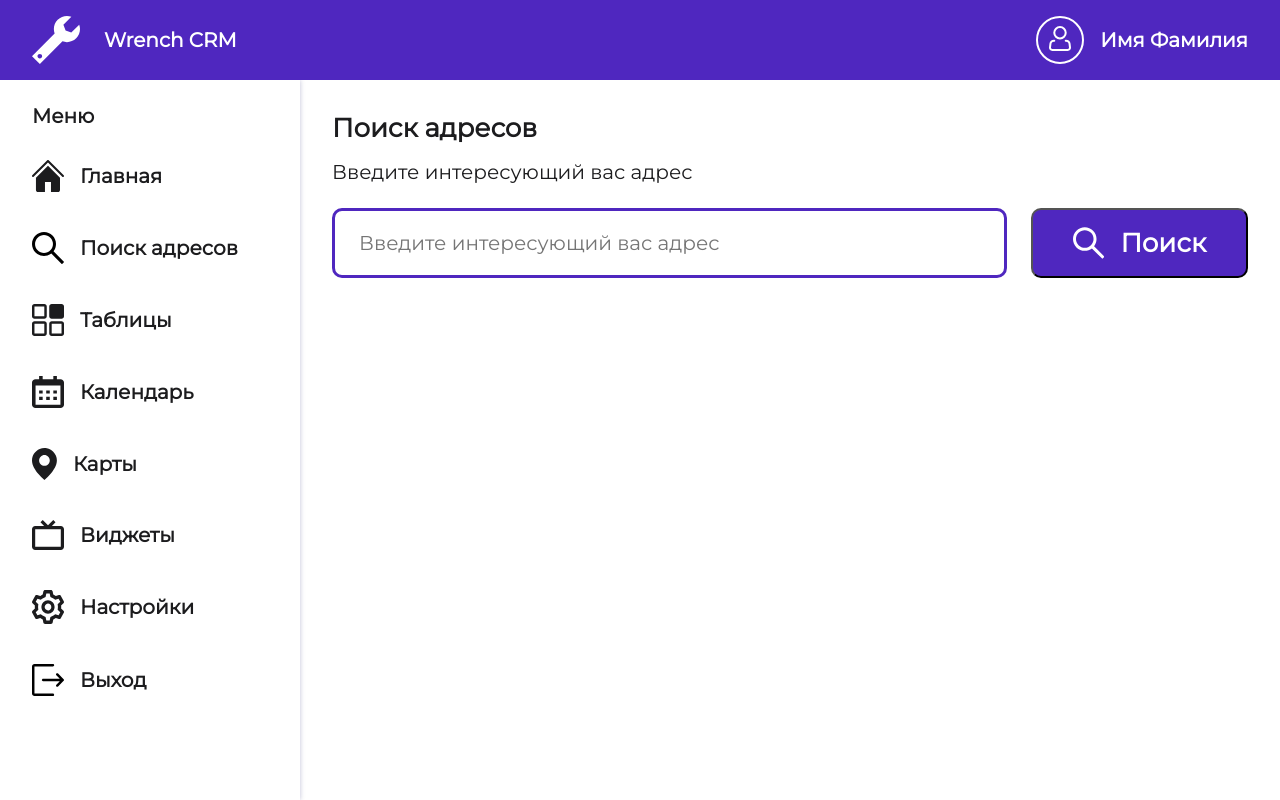
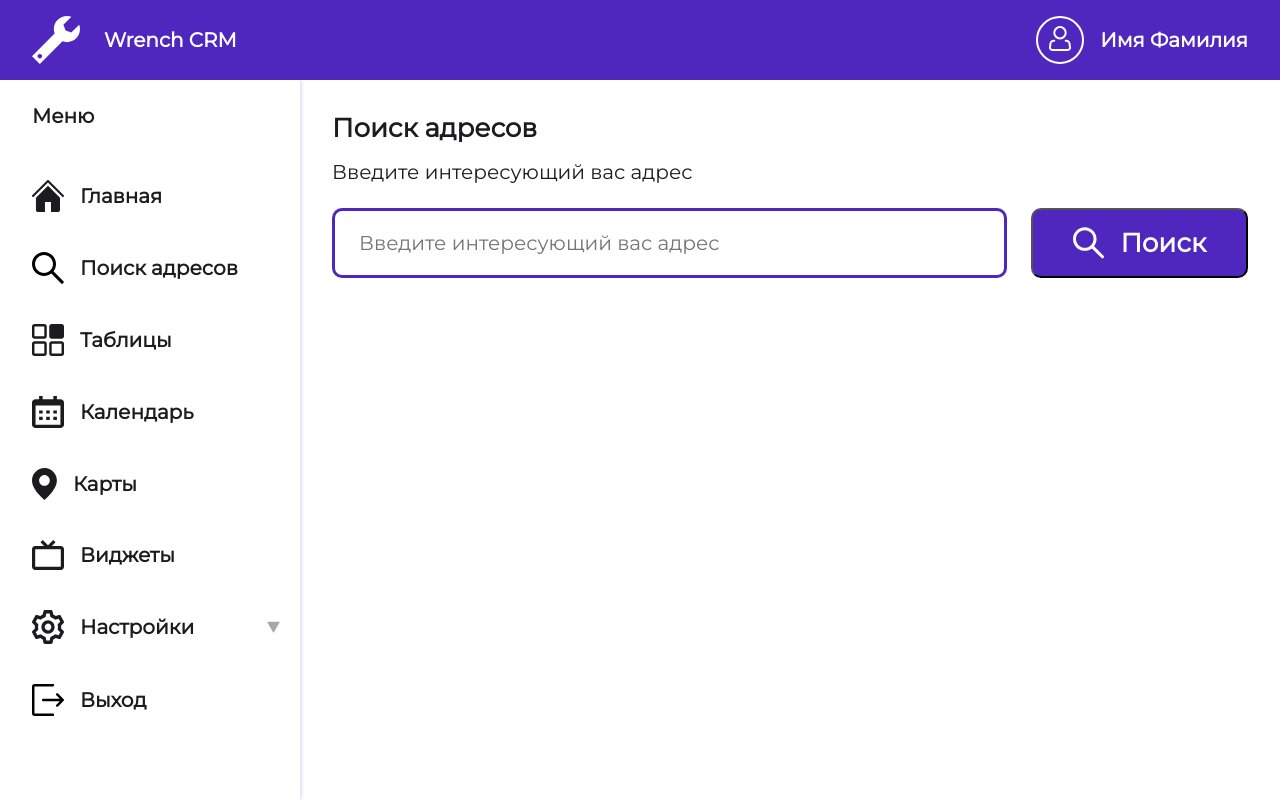
Before and after one commit to ORLVNIMUSIC/x-lab-webpack-, a React app: page / in a window 1280 px wide. Built offline with nearby package versions, Linux system fonts and the light colour scheme.

Commit message:
menu design

```diff
--- /dev/null
+++ b/src/assets/settingsArrow.tsx
@@ -0,0 +1,19 @@
+import React from 'react';
+
+export default function SettingsArrow() {
+  return (
+    <svg
+      className="arrow"
+      width="13"
+      height="12"
+      viewBox="0 0 13 12"
+      fill="none"
+      xmlns="http://www.w3.org/2000/svg"
+    >
+      <path
+        d="M6.06699 0.749999C6.25944 0.416666 6.74056 0.416667 6.93301 0.75L12.5622 10.5C12.7546 10.8333 12.5141 11.25 12.1292 11.25H0.870834C0.485934 11.25 0.245372 10.8333 0.437822 10.5L6.06699 0.749999Z"
+        fill="#A8A8A8"
+      />
+    </svg>
+  );
+}
--- a/src/components/menu.tsx
+++ b/src/components/menu.tsx
@@ -8,6 +8,7 @@ import CalendarIcon from '../assets/calendar';
 import TablesIcon from '../assets/vs_tables';
 import AddressIcon from '../assets/ic_address';
 import MainIcon from '../assets/main';
+import SettingsArrow from '../assets/settingsArrow';
 
 export default function Menu() {
   return (
@@ -41,6 +42,7 @@ export default function Menu() {
         <div className="menuItem">
           <SettingsIcon />
           <span>Настройки</span>
+          <SettingsArrow />
         </div>
         <div className="menuItem">
           <ExitIcon />
--- a/src/styles/menu.scss
+++ b/src/styles/menu.scss
@@ -3,8 +3,8 @@
   background: rgba(255, 255, 255, 0.05);
   box-shadow: 0px 0px 5px rgba(2, 0, 96, 0.25);
   box-sizing: border-box;
-  padding: 24px 20px 0 32px;
   margin: 0;
+  padding: 0;
   width: 300px;
   display: flex;
   flex-direction: column;
@@ -22,19 +22,22 @@
     line-height: 24px;
 
     color: #1c1c1e;
-    padding-bottom: 32px;
+    padding: 24px 0 32px 32px;
   }
 
   > .items {
+    width: 100%;
     display: flex;
     flex-direction: column;
     align-items: flex-start;
-    gap: 40px;
+    // gap: 40px;
     > .menuItem {
+      box-sizing: border-box;
+      padding: 20px 20px 20px 32px;
+      width: 100%;
       display: flex;
       gap: 16px;
       align-items: center;
-      justify-content: center;
 
       font-family: 'Montserrat';
       font-style: normal;
@@ -45,6 +48,18 @@
       /* Text */
 
       color: #1c1c1e;
+
+      cursor: pointer;
+
+      &:hover {
+        background-color: rgba(0, 0, 0, 0.089);
+        transition: background-color 0.1s linear;
+      }
+
+      .arrow {
+        margin-left: auto;
+        transform: rotate(180deg);
+      }
     }
   }
 }
```
